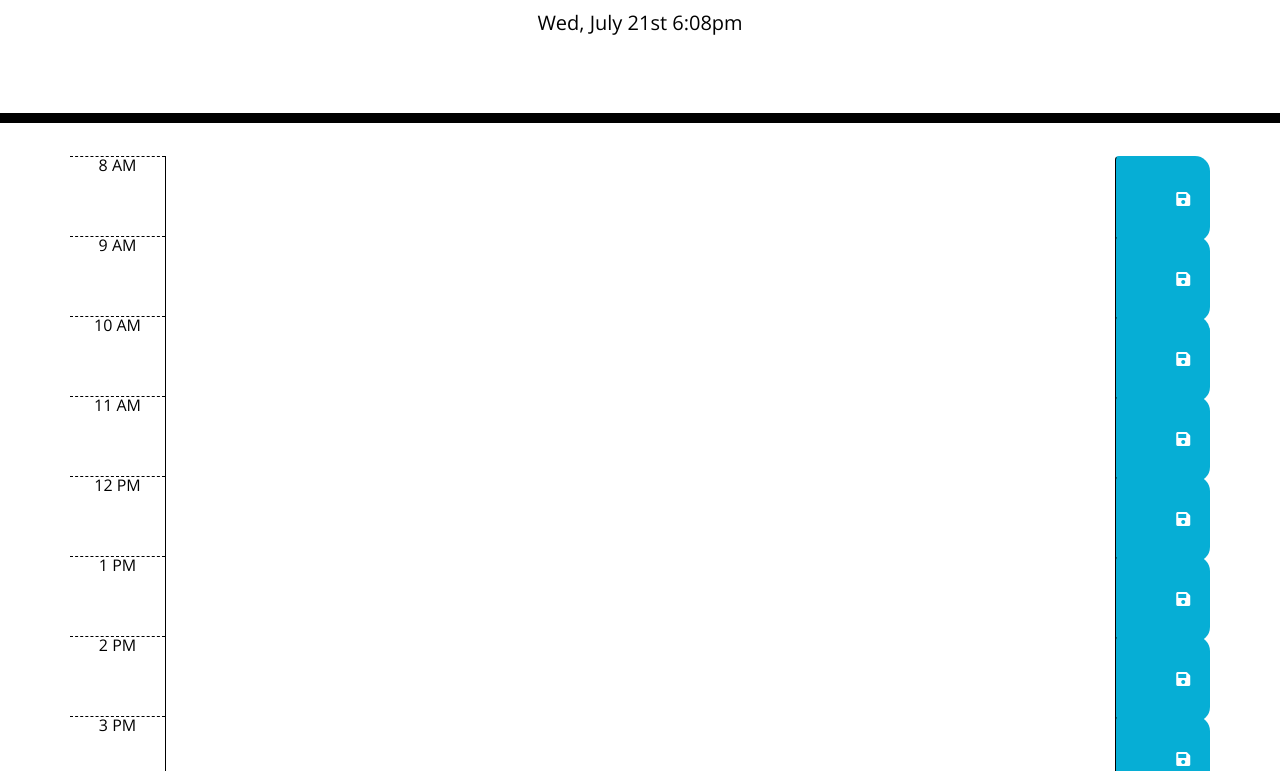
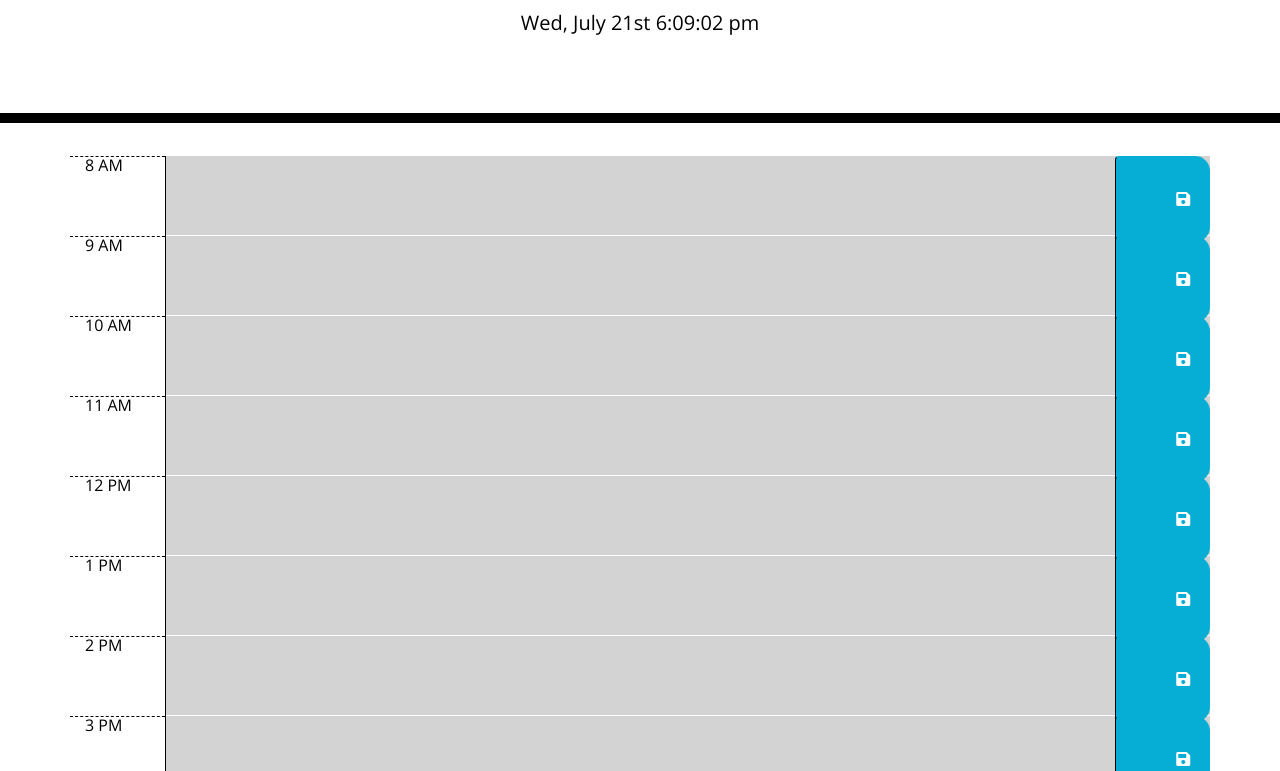
Before and after one commit to clerick44/Server-Side-APIs, a plain HTML site: page index.html in a window 1280 px wide. Shown: the part 181-952 px from the top of the page. Drawn offline with nearby package versions, Linux system fonts and the light colour scheme.

Commit message:
completed time based color changes and updates

```diff
--- a/index.html
+++ b/index.html
@@ -32,7 +32,7 @@
     <div class="container">
       <!-- Timeblocks go here -->
 
-      <div id="8" class="row time-block">
+      <div id="8" class="row timeBlock">
         <div class="col-md-1 hour">8 AM</div>
         <textarea class="col-md-10 description"> </textarea>
         <button class="btn saveBtn col-md-1">
@@ -40,7 +40,7 @@
         </button>
       </div>
 
-      <div id="9" class="row time-block">
+      <div id="9" class="row timeBlock">
         <div class="col-md-1 hour">9 AM</div>
         <textarea class="col-md-10 description"></textarea>
         <button class="btn saveBtn col-md-1">
@@ -48,7 +48,7 @@
         </button>
       </div>
 
-      <div id="10" class="row time-block">
+      <div id="10" class="row timeBlock">
         <div class="col-md-1 hour">10 AM</div>
         <textarea class="col-md-10 description"></textarea>
         <button class="btn saveBtn col-md-1">
@@ -56,7 +56,7 @@
         </button>
       </div>
 
-      <div id="11" class="row time-block">
+      <div id="11" class="row timeBlock">
         <div class="col-md-1 hour">11 AM</div>
         <textarea class="col-md-10 description"></textarea>
         <button class="btn saveBtn col-md-1">
@@ -64,7 +64,7 @@
         </button>
       </div>
 
-      <div id="12" class="row time-block">
+      <div id="12" class="row timeBlock">
         <div class="col-md-1 hour">12 PM</div>
         <textarea class="col-md-10 description"></textarea>
         <button class="btn saveBtn col-md-1">
@@ -72,7 +72,7 @@
         </button>
       </div>
 
-      <div id="13" class="row time-block">
+      <div id="13" class="row timeBlock">
         <div class="col-md-1 hour">1 PM</div>
         <textarea class="col-md-10 description"></textarea>
         <button class="btn saveBtn col-md-1">
@@ -80,7 +80,7 @@
         </button>
       </div>
 
-      <div id="14" class="row time-block">
+      <div id="14" class="row timeBlock">
         <div class="col-md-1 hour">2 PM</div>
         <textarea class="col-md-10 description"></textarea>
         <button class="btn saveBtn col-md-1">
@@ -88,7 +88,7 @@
         </button>
       </div>
 
-      <div id="15" class="row time-block">
+      <div id="15" class="row timeBlock">
         <div class="col-md-1 hour">3 PM</div>
         <textarea class="col-md-10 description"></textarea>
         <button class="btn saveBtn col-md-1">
@@ -96,7 +96,7 @@
         </button>
       </div>
 
-      <div id="16" class="row time-block">
+      <div id="16" class="row timeBlock">
         <div class="col-md-1 hour">4 pm</div>
         <textarea class="col-md-10 description"></textarea>
         <button class="btn saveBtn col-md-1">
@@ -104,7 +104,7 @@
         </button>
       </div>
 
-      <div id="17" class="row time-block">
+      <div id="17" class="row timeBlock">
         <div class="col-md-1 hour">5 pm</div>
         <textarea class="col-md-10 description"></textarea>
         <button class="btn saveBtn col-md-1">
--- a/script.js
+++ b/script.js
@@ -1,11 +1,10 @@
 // get local time/date
-var today = moment().format("ddd, MMMM Do h:mma");
-var now = moment().format("H");
-console.log(now);
+var today = moment().format("ddd, MMMM Do h:mm:ss a");
+var now = moment().hour();
 //display local time in jumbotron
 $("#currentDay").html(today);
 
-// declare memos variable and retrieve/combine data from local storage
+// declare memos variable
 var memos = [
   { hour: "8", memo: "" },
   { hour: "9", memo: "" },
@@ -19,6 +18,16 @@ var memos = [
   { hour: "17", memo: "" },
 ];
 
+$(document).ready(function () {
+  function refreshTime() {
+    setInterval(function () {
+      $("#currentDay").html(moment().format("ddd, MMMM Do h:mm:ss a"));
+      console.log("a");
+      timeCheck();
+    }, 1000);
+  }
+
+  //retrieve/combine data from local storage
   function retrieveMemos() {
     var storedMemos = JSON.parse(localStorage.getItem("memos"));
     if (storedMemos !== null) {
@@ -27,11 +36,32 @@ function retrieveMemos() {
     displayMemos();
   }
 
-retrieveMemos();
-
   function displayMemos() {
     $(".description").each(function (i) {
       $(this).val(memos[i].memo);
+    });
+  }
+
+  //compare current hour to hour in schedule and
+  // change color based on past, present, future
+  function timeCheck() {
+    $(".timeBlock").each(function (i) {
+      var time = parseInt($(this).attr("id"));
+      console.log(now);
+      console.log(time);
+      if (time < now) {
+        $(this).addClass("past");
+        $(this).removeClass("present");
+        $(this).removeClass("future");
+      } else if (time === now) {
+        $(this).removeClass("past");
+        $(this).addClass("present");
+        $(this).removeClass("future");
+      } else {
+        $(this).removeClass("past");
+        $(this).removeClass("present");
+        $(this).addClass("future");
+      }
     });
   }
 
@@ -42,9 +72,9 @@ $(".btn").on("click", function () {
     var memo = $(this).siblings(".description").val();
     memos[hour - 8].memo = memo;
     localStorage.setItem("memos", JSON.stringify(memos));
-  displayMemos();
   });
 
-//compare current hour to hour in schedule and
-// change color based on past, present, future
-$(".timeBlock").each(function () {});
+  retrieveMemos();
+  //   timeCheck();
+  refreshTime();
+});
```
Lines whose indentation alone changed are shown as unchanged.
